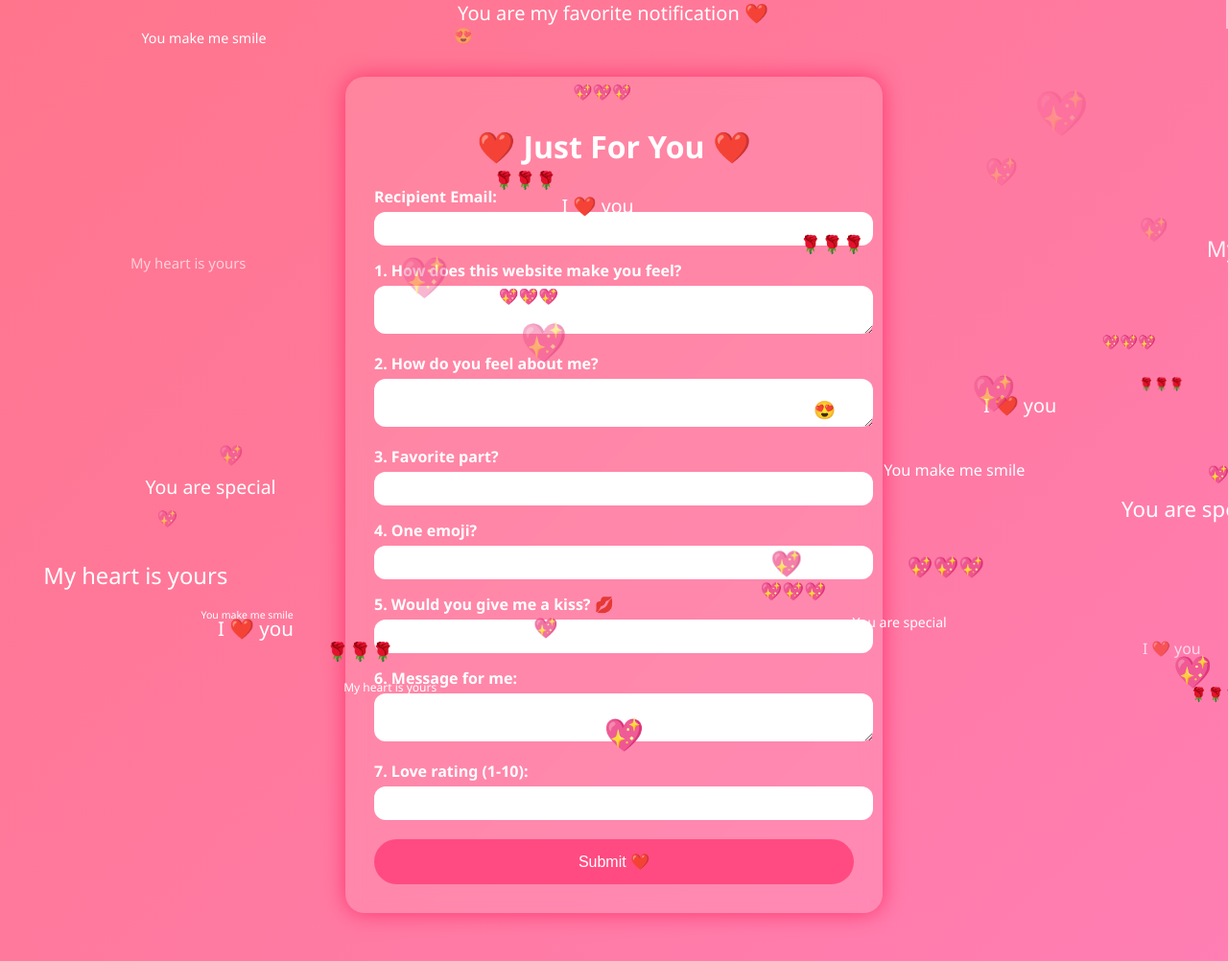
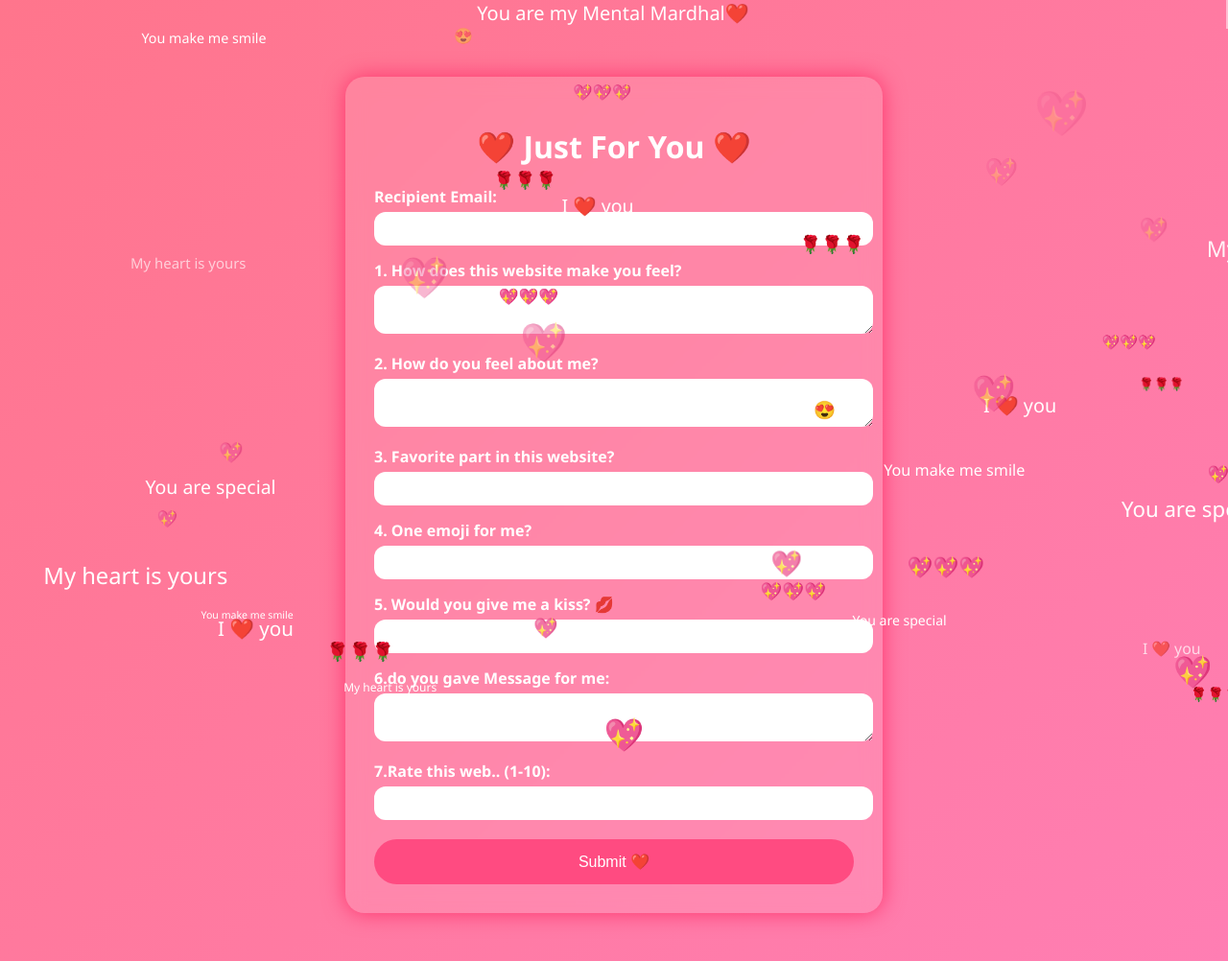
Before and after one commit to ramaiahgaritharun-svg/ProjectMT, a plain HTML site: page quiz.html in a window 1280 px wide. Shown: the whole page at 96% size. Drawn offline with nearby package versions, Linux system fonts and the light colour scheme.

Commit message:
Revise quiz.html with form enhancements and styles
Updated quiz form and improved styling for better user experience.

```diff
--- a/quiz.html
+++ b/quiz.html
@@ -121,19 +121,19 @@ button:hover { background: #ff2f68; }
     <textarea id="siteFeeling" required></textarea>
     <label>2. How do you feel about me?</label>
     <textarea id="feeling" required></textarea>
-    <label>3. Favorite part?</label>
+    <label>3. Favorite part in this website?</label>
     <input type="text" id="favoritePart" required>
-    <label>4. One emoji?</label>
+    <label>4. One emoji for me?</label>
     <input type="text" id="emoji" required>
     <label>5. Would you give me a kiss? 💋</label>
     <input type="text" id="kiss" required>
-    <label>6. Message for me:</label>
+    <label>6.do you gave Message for me:</label>
     <textarea id="message" required></textarea>
-    <label>7. Love rating (1-10):</label>
+    <label>7.Rate this web.. (1-10):</label>
     <input type="text" id="loveRating" required>
     <button type="submit">Submit ❤️</button>
   </form>
-  <div id="thankYouMessage">I Love You Forever ❤️</div>
+  <div id="thankYouMessage">I Love You Forever...Darling ❤️</div>
 </div>
 
 <!-- Next Button -->
@@ -161,7 +161,7 @@ setInterval(() => {
 }, 400);
 
 // Typing Effect
-const text = "You are my favorite notification ❤️";
+const text = "You are my Mental Mardhal❤️";
 let index = 0;
 function typeEffect() {
   if(index<text.length){
```
